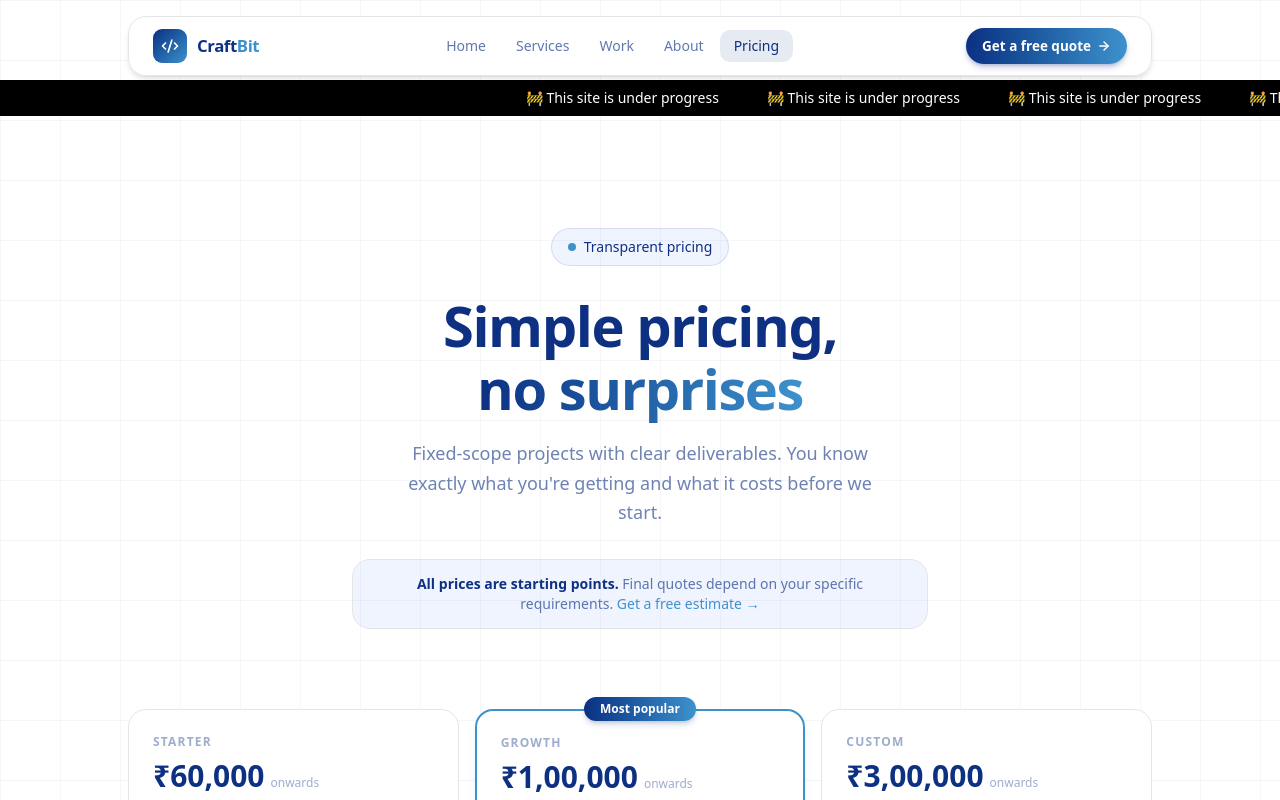
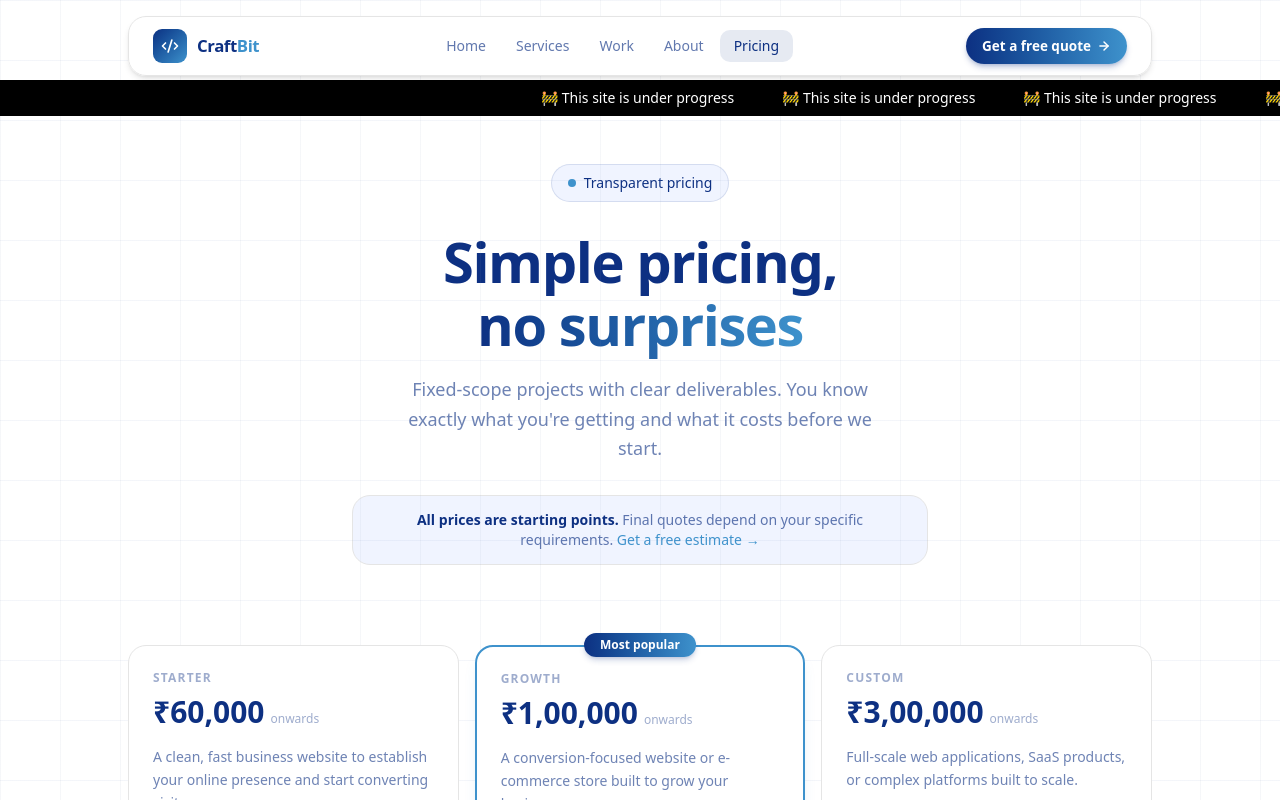
Before and after one commit to Craftbit-Solution/Craftbit, a Next.js app: page /pricing in a window 1280 px wide. Shown: the top 800 px of the page. Built offline with nearby package versions, Linux system fonts and the light colour scheme.

Commit message:
Adjust padding in PricingHero component

```diff
--- a/app/pricing/components/pricing-hero.tsx
+++ b/app/pricing/components/pricing-hero.tsx
@@ -17,7 +17,7 @@ const fadeUp: Variants = {
 
 export default function PricingHero() {
   return (
-    <SectionWrapper className="pt-28 pb-10 text-center">
+    <SectionWrapper className="pt-12 pb-10 text-center">
       <motion.div
         variants={fadeUp}
         initial="hidden"
```
